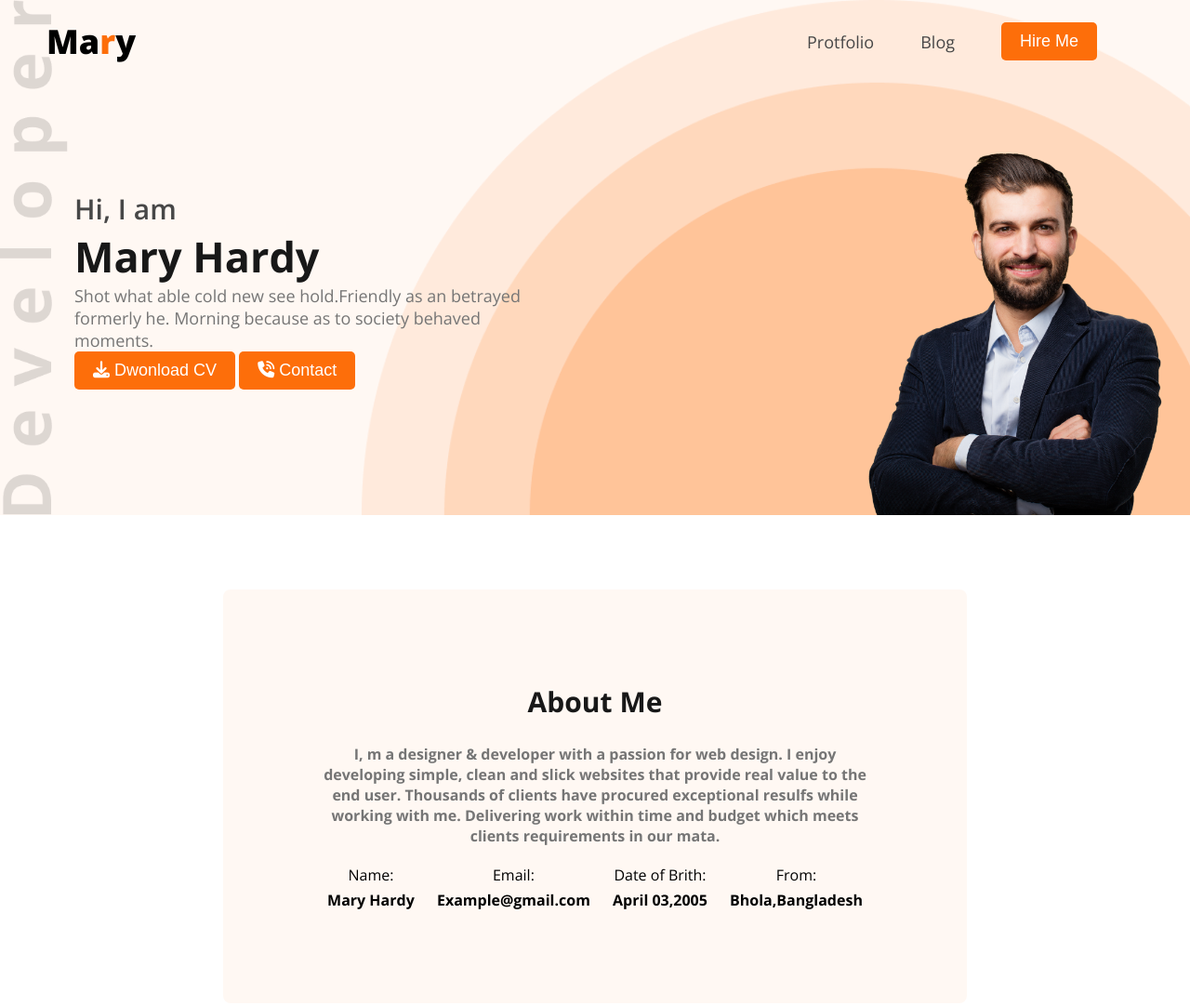
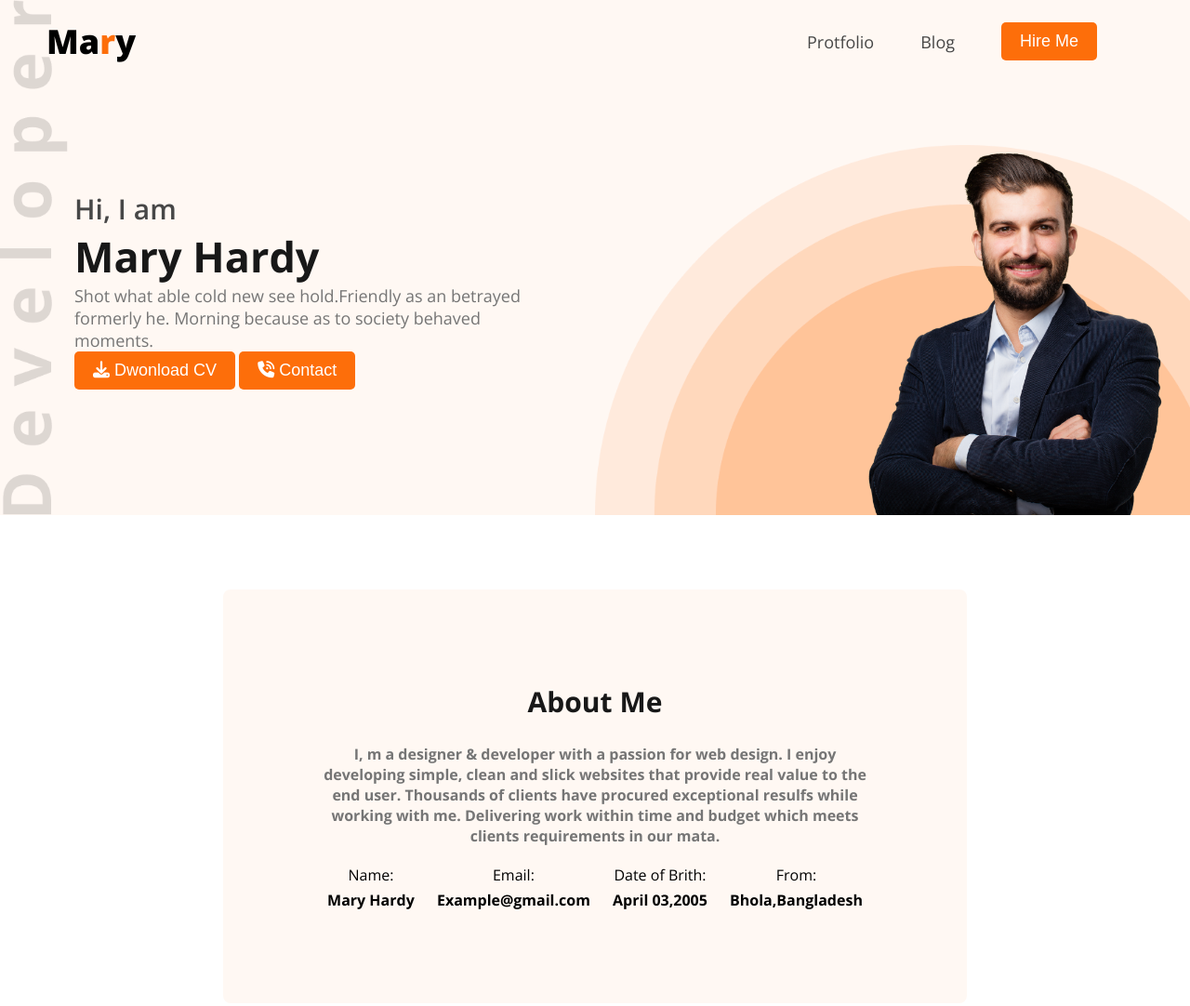
Before and after one commit to MujahidulIslam4541/Webdevoloper-protfolio, a plain HTML site: page index.html in a window 1280 px wide. Shown: the top 1082 px of the page at 93% size. Drawn offline with nearby package versions, Linux system fonts and the light colour scheme.

Commit message:
background problem sloved

```diff
--- a/style/protfolio.css
+++ b/style/protfolio.css
@@ -69,13 +69,19 @@
   text-align: center;
  }
 
+
+
+
  /* header style */
  .header{
     background-image: url(../images/developer.png),url(../images/header_bg.png);
     background-repeat: no-repeat;
     background-position: top left,bottom right;
-    background-size:contain;
+    background-size:contain, 50%;
  }
+
+
+
 
  /* Nav styles */
   nav{
```
